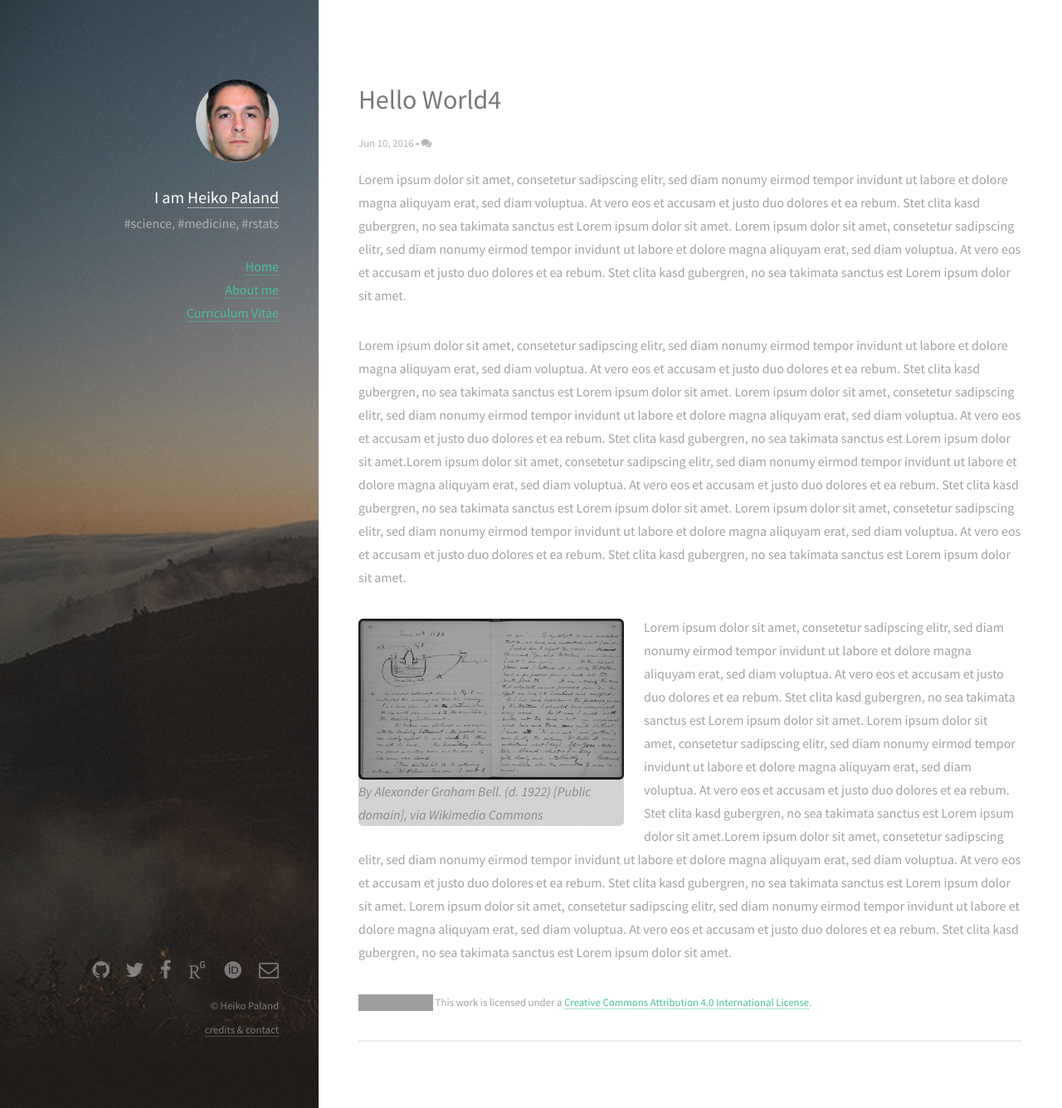
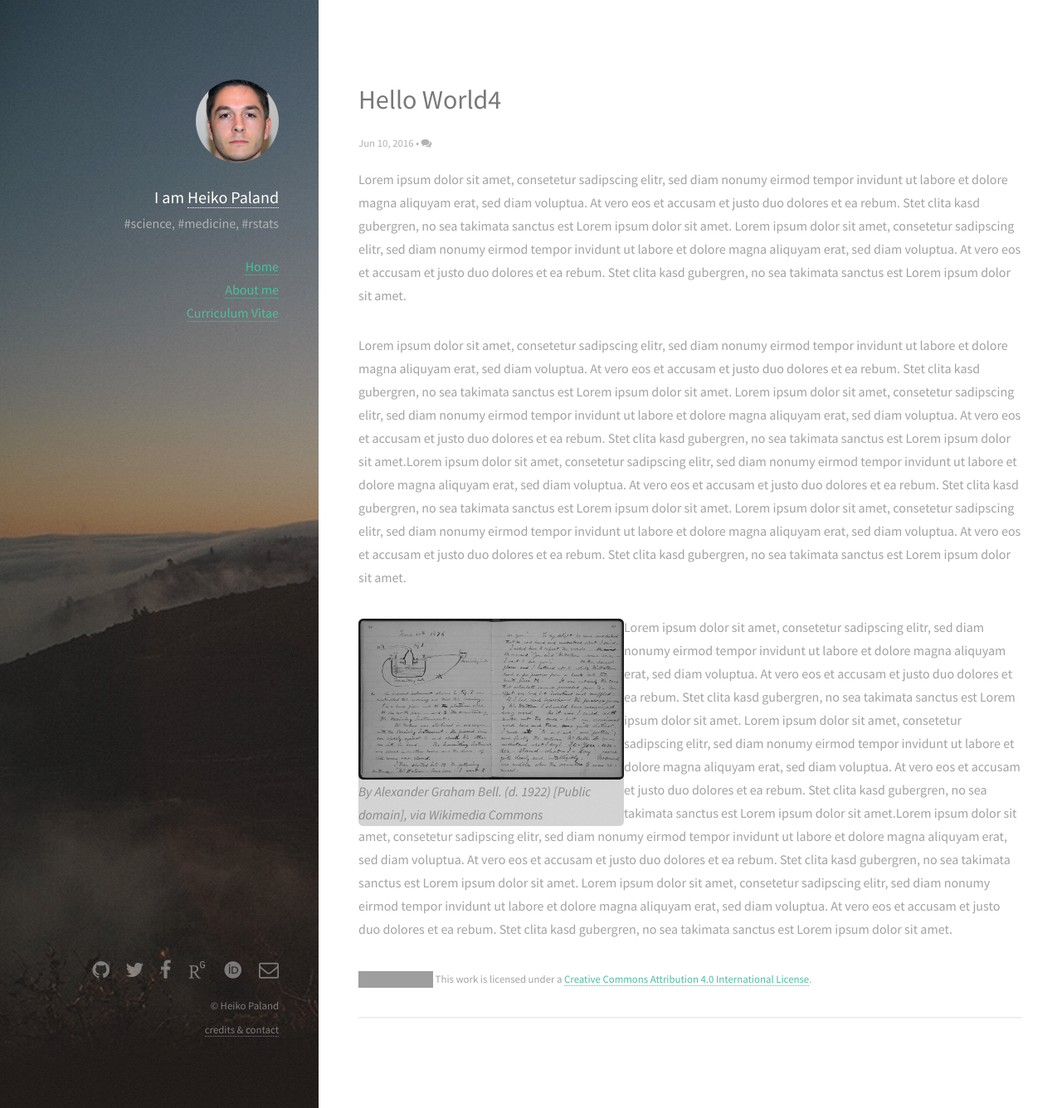
Before and after one commit to old-jekyll-templates/Strata-Jekyll-Theme, a Jekyll site: the page built from _posts/2016-06-10-testpost-own.md, in a window 1280 px wide and 1336 px high. Shown: the whole window at 83% size. Built offline with Jekyll 4.4.1, drawn with Linux system fonts in a browser that asks for light colours; some web fonts are replaced; comment, search, counter and statistics services are not loaded; grey boxes are pictures that could not be loaded.

Commit message:
img left test

```diff
--- a/_posts/2016-06-10-testpost-own.md
+++ b/_posts/2016-06-10-testpost-own.md
@@ -9,6 +9,6 @@
 
 Lorem ipsum dolor sit amet, consetetur sadipscing elitr, sed diam nonumy eirmod tempor invidunt ut labore et dolore magna aliquyam erat, sed diam voluptua. At vero eos et accusam et justo duo dolores et ea rebum. Stet clita kasd gubergren, no sea takimata sanctus est Lorem ipsum dolor sit amet. Lorem ipsum dolor sit amet, consetetur sadipscing elitr, sed diam nonumy eirmod tempor invidunt ut labore et dolore magna aliquyam erat, sed diam voluptua. At vero eos et accusam et justo duo dolores et ea rebum. Stet clita kasd gubergren, no sea takimata sanctus est Lorem ipsum dolor sit amet.Lorem ipsum dolor sit amet, consetetur sadipscing elitr, sed diam nonumy eirmod tempor invidunt ut labore et dolore magna aliquyam erat, sed diam voluptua. At vero eos et accusam et justo duo dolores et ea rebum. Stet clita kasd gubergren, no sea takimata sanctus est Lorem ipsum dolor sit amet. Lorem ipsum dolor sit amet, consetetur sadipscing elitr, sed diam nonumy eirmod tempor invidunt ut labore et dolore magna aliquyam erat, sed diam voluptua. At vero eos et accusam et justo duo dolores et ea rebum. Stet clita kasd gubergren, no sea takimata sanctus est Lorem ipsum dolor sit amet.
 
-<span class="image left"><img src="{{ site.url }}/images/fulls/2016-08-09_Bell-Notebook.jpg">*By Alexander Graham Bell. (d. 1922) [Public domain], via Wikimedia Commons*</span>
+<span class="image fit left"><img src="{{ site.url }}/images/fulls/2016-08-09_Bell-Notebook.jpg">*By Alexander Graham Bell. (d. 1922) [Public domain], via Wikimedia Commons*</span>
 
 Lorem ipsum dolor sit amet, consetetur sadipscing elitr, sed diam nonumy eirmod tempor invidunt ut labore et dolore magna aliquyam erat, sed diam voluptua. At vero eos et accusam et justo duo dolores et ea rebum. Stet clita kasd gubergren, no sea takimata sanctus est Lorem ipsum dolor sit amet. Lorem ipsum dolor sit amet, consetetur sadipscing elitr, sed diam nonumy eirmod tempor invidunt ut labore et dolore magna aliquyam erat, sed diam voluptua. At vero eos et accusam et justo duo dolores et ea rebum. Stet clita kasd gubergren, no sea takimata sanctus est Lorem ipsum dolor sit amet.Lorem ipsum dolor sit amet, consetetur sadipscing elitr, sed diam nonumy eirmod tempor invidunt ut labore et dolore magna aliquyam erat, sed diam voluptua. At vero eos et accusam et justo duo dolores et ea rebum. Stet clita kasd gubergren, no sea takimata sanctus est Lorem ipsum dolor sit amet. Lorem ipsum dolor sit amet, consetetur sadipscing elitr, sed diam nonumy eirmod tempor invidunt ut labore et dolore magna aliquyam erat, sed diam voluptua. At vero eos et accusam et justo duo dolores et ea rebum. Stet clita kasd gubergren, no sea takimata sanctus est Lorem ipsum dolor sit amet.
```
